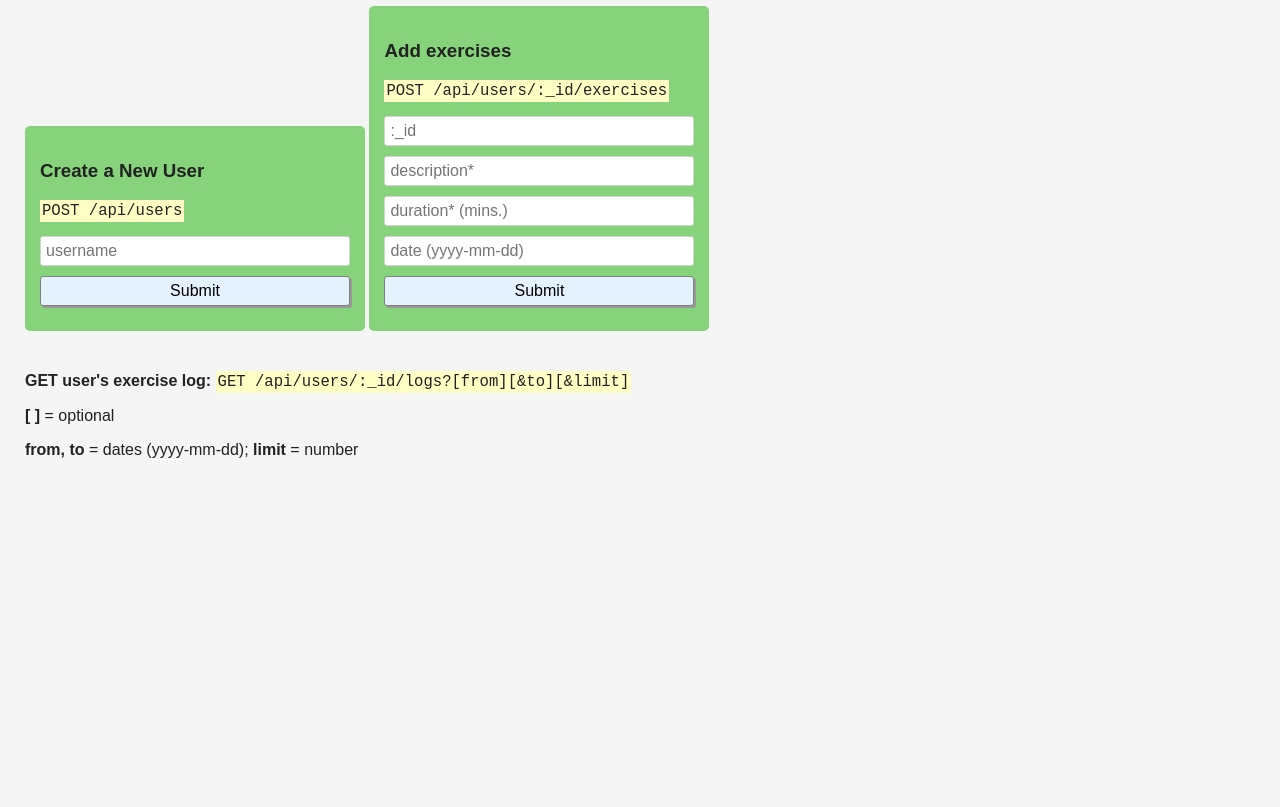
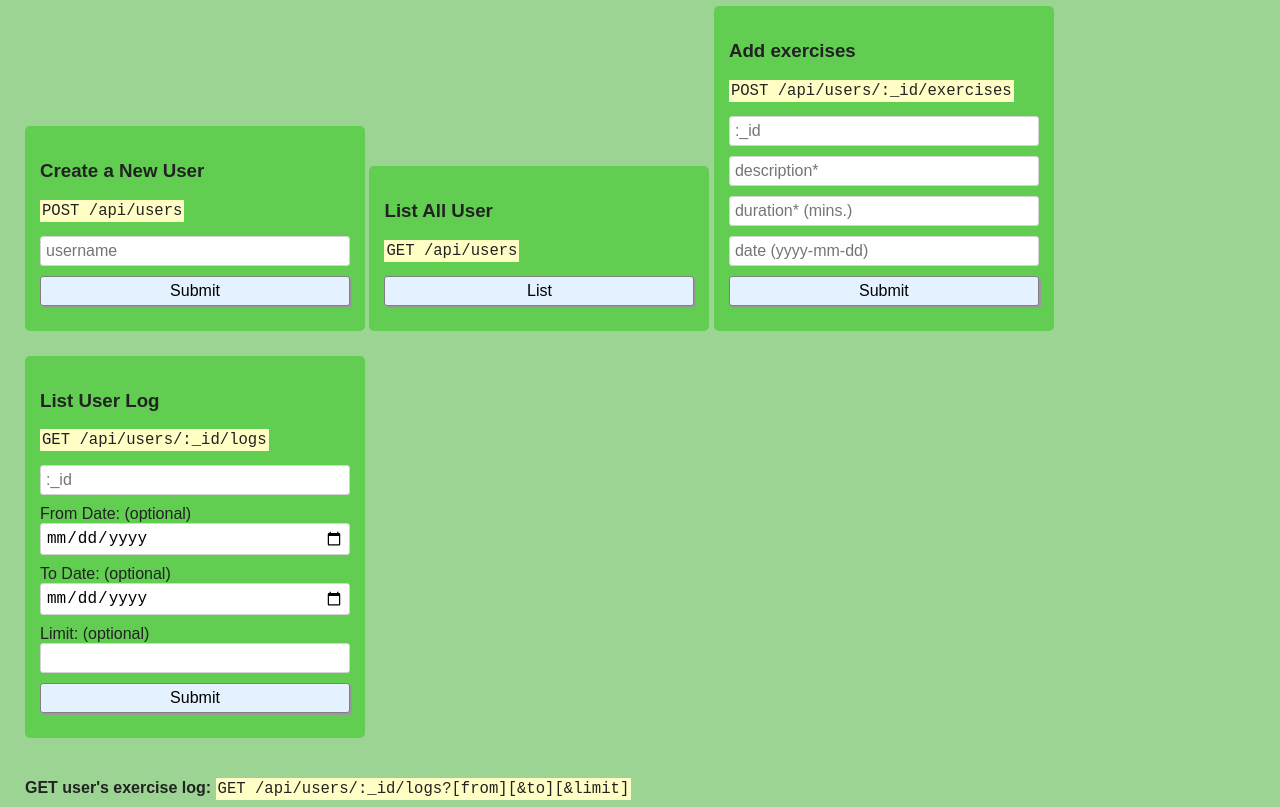
Before and after one commit to ValentinJub/exo-tracker, a website: page views/index.html in a window 1280 px wide. Shown: the part 77-884 px from the top of the page. Before the commit the page ends 800 px from the top, so only its background shows below. Drawn offline with Linux system fonts and the light colour scheme; files that its build step writes are made by us from their sources.

Commit message:
Improved design and added forms on index page

```diff
--- a/public/style.css
+++ b/public/style.css
@@ -6,12 +6,11 @@ body {
   font-family:sans-serif;
   margin: 25px;
   color: #222;
-  background-color: #f5f5f5;
+  background-color: #9CD494;
 }
 
 h1 {
   font-weight: bold;
-
 }
 
 p {
@@ -21,7 +20,7 @@ p {
 form {
   margin-bottom: 25px;
   padding: 15px;
-  background-color: #87D37C;
+  background-color: #61CE51;
   display: inline-block;
   width: 100%;
   max-width: 340px;
--- a/views/index.html
+++ b/views/index.html
@@ -2,7 +2,7 @@
 <html>
   <head>
     <title>Exercise Tracker | freeCodeCamp</title>
-    <link rel="shortcut icon" href="https://cdn.freecodecamp.org/universal/favicons/favicon.ico"  type="image/x-icon" />
+    <link rel="shortcut icon" href="https://preview.redd.it/quch0lcijir91.png?width=640&crop=smart&auto=webp&s=9ac25854cc1492966d6058cfcf55f5e0eb7c2990"  type="image/x-icon" />
     <link href="https://fonts.googleapis.com/css?family=Roboto" rel="stylesheet" type="text/css" />
     <link href="style.css" rel="stylesheet" type="text/css" />
   </head>
@@ -10,19 +10,33 @@
   <body>
     <div class="container">
       <h1>Exercise tracker</h1>
-      <form action="/api/users" method="post">
+      <form action="/api/users" method="POST">
         <h3>Create a New User</h3>
         <p><code>POST /api/users</code></p>
         <input id="uname" type="text" name="username" placeholder="username" />
         <input type="submit" value="Submit" />
       </form>
-      <form id="exercise-form" method="post">
+      <form action="/api/users" method="GET">
+        <h3>List All User</h3>
+        <p><code>GET /api/users</code></p>
+        <input type="submit" value="List" />
+      </form>
+      <form id="post-exercise-form" method="POST">
         <h3>Add exercises</h3>
         <p><code>POST /api/users/:_id/exercises</code></p>
         <input id="uid" type="text" name=":_id" placeholder=":_id" />
         <input id="desc" type="text" name="description" placeholder="description*" />
         <input id="dur" type="text" name="duration" placeholder="duration* (mins.)" />
         <input id="date" type="text" name="date" placeholder="date (yyyy-mm-dd)" />
+        <input type="submit" value="Submit" />
+      </form>
+      <form id="list-logs-form" method="GET">
+        <h3>List User Log</h3>
+        <p><code>GET /api/users/:_id/logs</code></p>
+        <input id="userid" type="text" name=":_id" placeholder=":_id" />
+        <label>From Date: (optional)<input id="from" type="date" name="from"/></label>
+        <label>To Date: (optional)<input id="to" type="date" name="to"/></label>
+        <label>Limit: (optional)<input id="limit" type="number" name="limit"/></label>
         <input type="submit" value="Submit" />
       </form>
       <p>
@@ -33,14 +47,23 @@
       <p><strong>from, to</strong> = dates (yyyy-mm-dd); <strong>limit</strong> = number</p>
     </div>
     <script>
-      const exerciseForm = document.getElementById("exercise-form");
+      const postExerciseForm = document.getElementById("post-exercise-form");
+      const listLogsForm = document.getElementById("list-logs-form");
 
-      exerciseForm.addEventListener("submit", () => {
+      postExerciseForm.addEventListener("submit", () => {
         const userId = document.getElementById("uid").value;
-        exerciseForm.action = `/api/users/${userId}/exercises`;
+        postExerciseForm.action = `/api/users/${userId}/exercises`;
 
-        exerciseForm.submit();
+        postExerciseForm.submit();
       });
+
+      listLogsForm.addEventListener("submit", () => {
+        const userId = document.getElementById("userid").value;
+        listLogsForm.action = `/api/users/${userId}/logs`;
+
+        listLogsForm.submit();
+      });
+
     </script>
   </body>
 </html>
```
Also changed, not shown: 1 other file.
